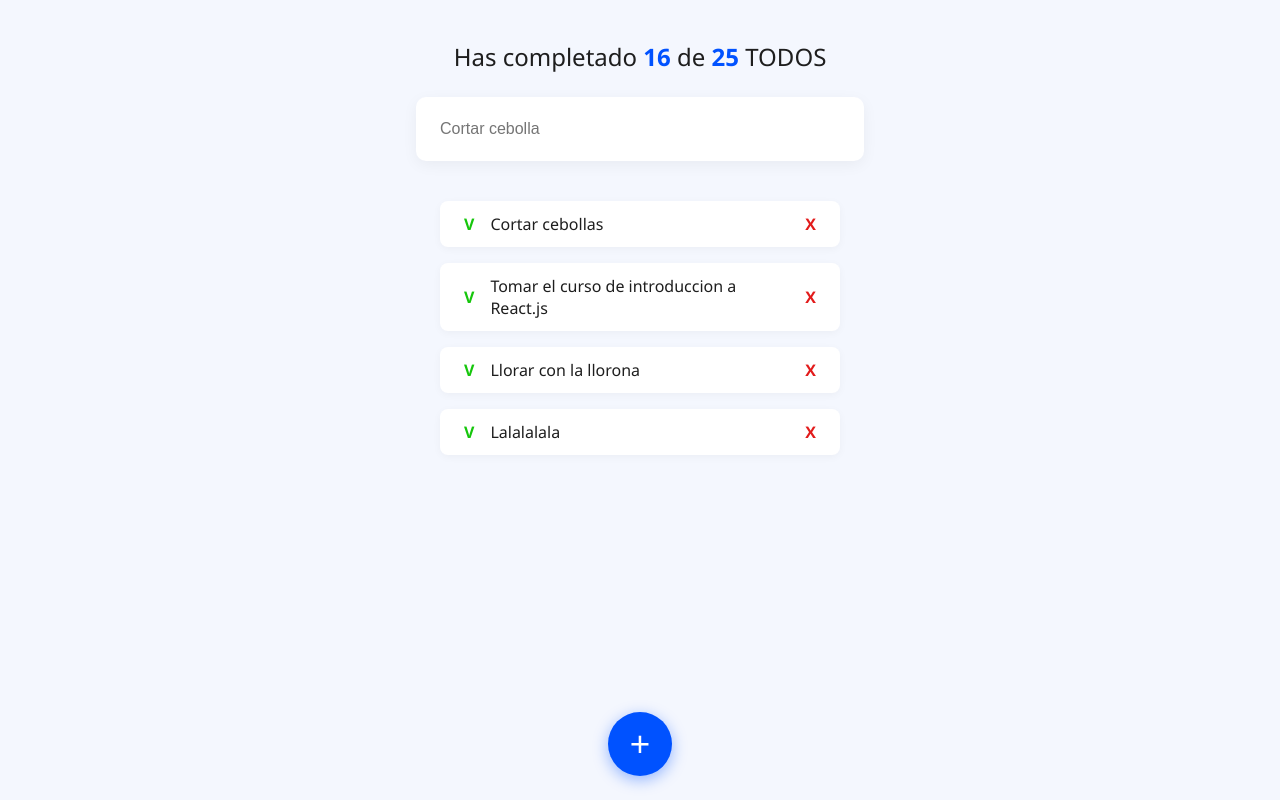
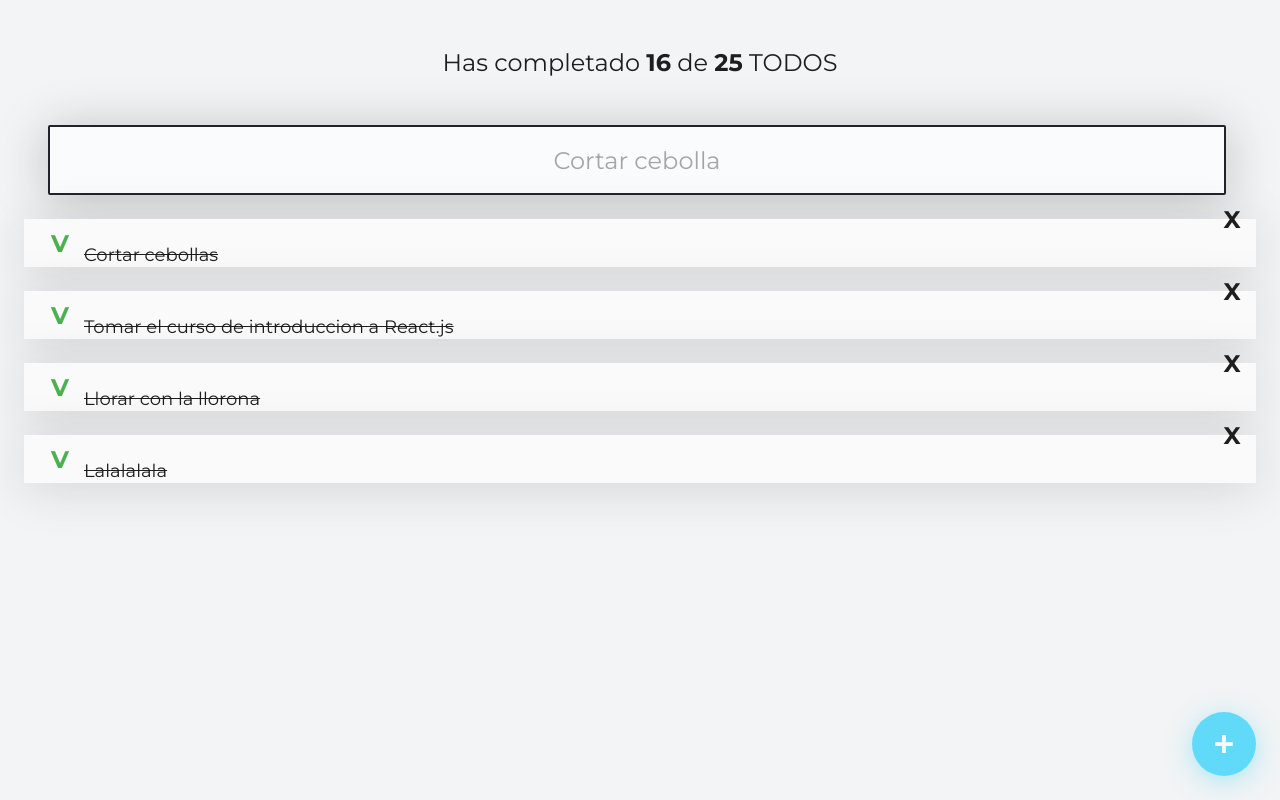
Before and after one commit to Tonga26/curso-react-intro, a React (Create React App) app: page / in a window 1280 px wide. Built offline with nearby package versions, Linux system fonts and the light colour scheme.

Commit message:
style: actualización de estilos CSS y clases BEM según el diseño oficial del curso

```diff
--- a/public/index.html
+++ b/public/index.html
@@ -1,14 +1,12 @@
 <!DOCTYPE html>
 <html lang="en">
+
 <head>
   <meta charset="utf-8" />
   <link rel="icon" href="%PUBLIC_URL%/favicon.ico" />
   <meta name="viewport" content="width=device-width, initial-scale=1" />
   <meta name="theme-color" content="#97ca3f" />
-    <meta
-      name="description"
-      content="Web site created using create-react-app"
-    />
+  <meta name="description" content="Web site created using create-react-app" />
   <link rel="apple-touch-icon" href="%PUBLIC_URL%/react192.png" />
   <!--
       manifest.json provides metadata used when your web app is installed on a
@@ -24,8 +22,13 @@
       work correctly both with client-side routing and a non-root public URL.
       Learn how to configure a non-root public URL by running `npm run build`.
     -->
-    <title>React App</title>
+  <link rel="preconnect" href="https://fonts.googleapis.com">
+  <link rel="preconnect" href="https://fonts.gstatic.com" crossorigin>
+  <link href="https://fonts.googleapis.com/css2?family=Montserrat:ital,wght@0,100..900;1,100..900&display=swap"
+    rel="stylesheet">
+  <title>TODO Machine</title>
 </head>
+
 <body>
   <noscript>You need to enable JavaScript to run this app.</noscript>
   <div id="root"></div>
@@ -40,4 +43,5 @@
       To create a production bundle, use `npm run build` or `yarn build`.
     -->
 </body>
+
 </html>
--- a/src/CreateTodoButton.css
+++ b/src/CreateTodoButton.css
@@ -1,20 +1,25 @@
 .CreateTodoButton {
-  background-color: #0052FF;
+  background-color: #61DAFA;
+  box-shadow: 0px 5px 25px rgba(97, 218, 250, 0.5);
   border: none;
   border-radius: 50%;
   cursor: pointer;
+  position: fixed;
+  bottom: 24px;
+  right: 24px;
+  font-weight: bold;
+  color: #FAFAFA;
   font-size: 35px;
-  color: #FFFFFF;
+  display: flex;
+  justify-content: center;
+  align-items: center;
   height: 64px;
   width: 64px;
-  box-shadow: 0px 4px 15px rgba(0, 82, 255, 0.4);
-  position: fixed;
-  bottom: 24px;
-  left: 50%;
-  transform: translateX(-50%);
-  transition: transform 0.2s ease;
+
+  transform: rotate(0);
+  transition: 0.3s ease;
 }
 
 .CreateTodoButton:hover {
-  transform: translateX(-50%) rotate(90deg);
+  transform: rotate(224deg);
 }
--- a/src/TodoCounter.css
+++ b/src/TodoCounter.css
@@ -1,11 +1,11 @@
-.TodoCounterTitle {
+.TodoCounter {
   font-size: 24px;
   text-align: center;
-  margin: 40px auto 24px auto;
-  font-weight: 400;
+  margin: 0;
+  padding: 48px;
+  font-weight: normal;
 }
 
-.TodoCounterTitle span {
+.TodoCounter span {
   font-weight: bold;
-  color: #0052FF;
 }
--- a/src/TodoCounter.js
+++ b/src/TodoCounter.js
@@ -2,7 +2,7 @@ import './TodoCounter.css';
 
 function TodoCounter({ total, completed }) {
   return (
-    <h1 className="TodoCounterTitle">
+    <h1 className="TodoCounter">
       Has completado <span>{completed}</span> de <span>{total}</span> TODOS
     </h1>
   );
--- a/src/TodoItem.css
+++ b/src/TodoItem.css
@@ -1,36 +1,52 @@
 .TodoItem {
-  background-color: #FFFFFF;
-  border-radius: 8px;
-  padding: 12px 24px;
-  margin-bottom: 16px;
+  background-color: #FAFAFA;
+  position: relative;
   display: flex;
+  justify-content: center;
   align-items: center;
-  box-shadow: 0px 2px 8px rgba(0, 0, 0, 0.04);
+  margin-top: 24px;
+  align-items: center;
+  box-shadow: 0px 5px 50px rgba(32, 35, 41, 0.15);
 }
 
 .TodoItem-p {
-  margin: 0;
-  flex-grow: 1;
-  padding: 0 16px;
+  margin: 24px 24px 0 24px;
+  width: calc(100% - 120px);
+  font-size: 18px;
+  line-height: 24px;
+  font-weight: 400;
+}
+
+.TodoItem-p--complete {
+  text-decoration: line-through;
 }
 
 .Icon {
   cursor: pointer;
+  display: flex;
+  justify-content: center;
+  align-items: center;
+  height: 48px;
+  width: 48px;
+  font-size: 24px;
   font-weight: bold;
 }
 
 .Icon-check {
-  color: #16C60C;
+  position: absolute;
+  left: 12px;
+}
+
+.Icon-check--active {
+  color: #4caf50;
 }
 
 .Icon-delete {
-  color: #E21B1B;
-}
-
-.Icon-check:hover {
-  color: #0E8908;
+  position: absolute;
+  top: -24px;
+  right: 0;
 }
 
 .Icon-delete:hover {
-  color: #A31111;
+  color: red;
 }
--- a/src/TodoItem.js
+++ b/src/TodoItem.js
@@ -3,8 +3,8 @@ import './TodoItem.css';
 function TodoItem(props) {
   return (
     <li className="TodoItem">
-      <span className="Icon Icon-check">V</span>
-      <p className="TodoItem-p">{props.text}</p>
+      <span className="Icon Icon-check Icon Icon-check Icon-check--active">V</span>
+      <p className="TodoItem-p TodoItem-p--complete">{props.text}</p>
       <span className="Icon Icon-delete">X</span>
     </li>
   );
--- a/src/TodoList.css
+++ b/src/TodoList.css
@@ -1,6 +1,5 @@
 .TodoList {
-  margin: 40px auto 0 auto;
-  padding: 0;
+  margin: 0;
+  padding: 0 0 56px 0;
   list-style: none;
-  max-width: 400px;
 }
--- a/src/TodoSearch.css
+++ b/src/TodoSearch.css
@@ -1,17 +1,24 @@
 .TodoSearch {
-  background-color: #FFFFFF;
-  border-radius: 10px;
-  border: none;
-  width: calc(100% - 60px);
-  max-width: 400px;
-  margin: 0 auto;
-  display: block;
-  padding: 12px 24px;
-  height: 40px;
-  font-size: 16px;
-  box-shadow: 0px 4px 15px rgba(0, 0, 0, 0.05);
+  background-color: #F9FBFC;
+  border-radius: 2px;
+  border: 2px solid #202329;
+  margin: 0 24px;
+  height: 64px;
+  width: calc(100% - 62px);
+  font-size: 24px;
+  text-align: center;
+  font-family: 'Montserrat';
+  font-weight: 400;
+  color: #1E1E1F;
+  box-shadow: 0 5px 50px rgba(32, 35, 41, 0.25);
+}
+
+.TodoSearch::placeholder {
+  color: #A5A5A5;
+  font-family: 'Montserrat';
+  font-weight: 400;
 }
 
 .TodoSearch:focus {
-  outline: 2px solid #0052FF;
+  outline-color: #61DAFA;
 }
--- a/src/index.css
+++ b/src/index.css
@@ -1,6 +1,13 @@
 body {
   margin: 0;
-  font-family: 'Segoe UI', Roboto, Oxygen, Ubuntu, Cantarell, sans-serif;
-  background-color: #F4F7FE;
+  padding: 0;
+  background-color: #F2F4F5;
+  font-family: 'Montserrat', Arial, Helvetica, sans-serif;
   color: #1E1E1E;
 }
+
+#root {
+  margin: 0 24px;
+  position: relative;
+  min-height: 100vh;
+}
```
Lines whose indentation alone changed are shown as unchanged.
